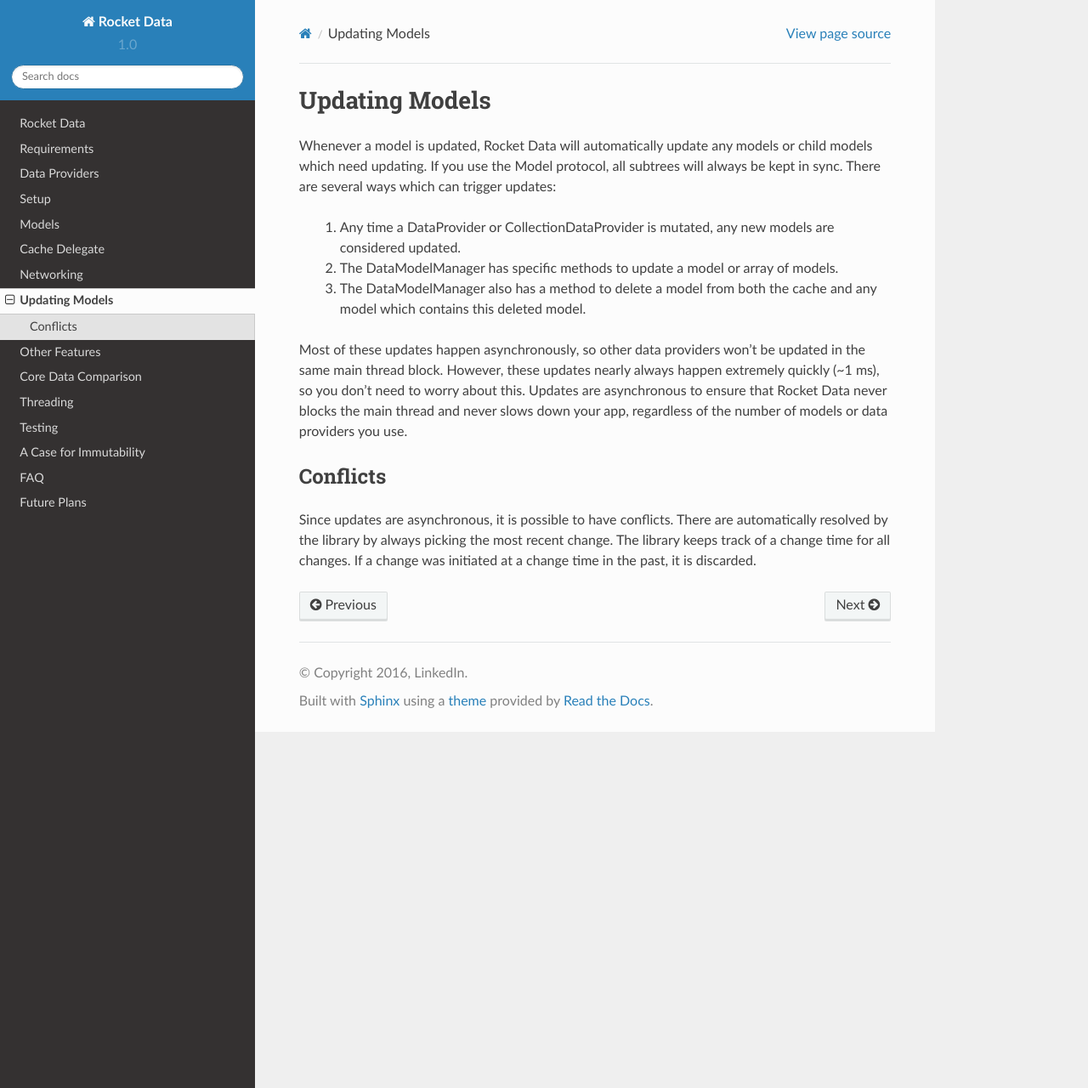
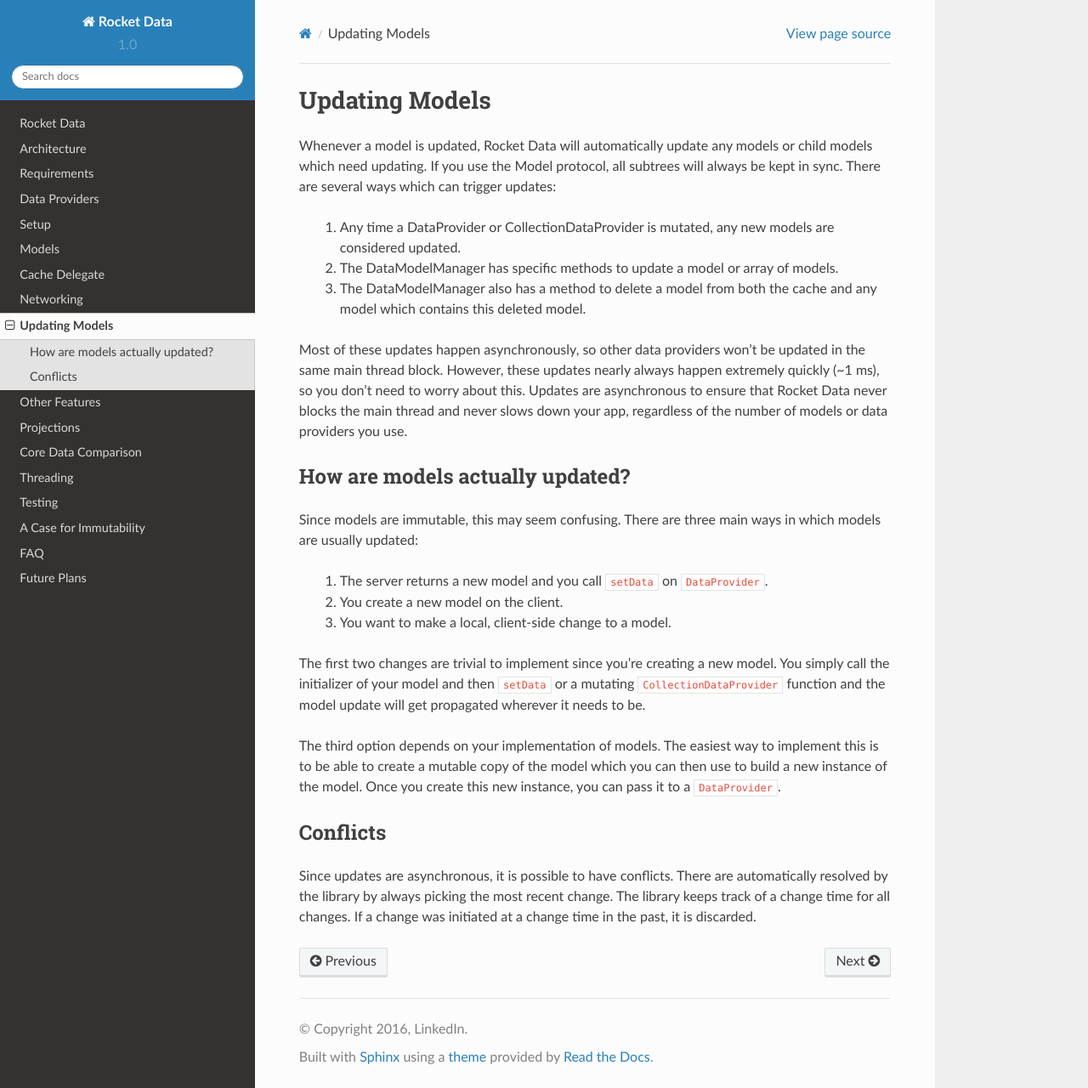
Before and after one commit to plivesey/RocketData, a Sphinx documentation site: the page built from docs/pages/080_updatingModels.rst, in a window 1280 px wide and 1280 px high. Shown: the whole window at 85% size. Built offline with Sphinx 7.4.7 and the Read the Docs theme 2.0.0, drawn with Linux system fonts in a browser that asks for light colours.

Commit message:
Adding docs for: (#23)
- Projections
- Architecture overview
- Linking Realm talk
- More info on how to update models

```diff
--- a/docs/index.rst
+++ b/docs/index.rst
@@ -25,6 +25,13 @@ The library is optimized for applications that fetch data from an external sourc
 
 With Rocket Data, you can choose your own caching solution. We recommend a fast key-value store, but you can use any solution that you can imagine. This also makes it easy to add LRU eviction.
 
+Talk on Rocket Data
+-------------------
+
+This talk gives an overview of Rocket Data and some details on how it works.
+
+https://realm.io/news/slug-peter-livesey-managing-consistency-immutable-models/
+
 Consistency Manager
 -------------------
 
--- /dev/null
+++ b/docs/pages/015_architecture.rst
@@ -0,0 +1,16 @@
+Architecture
+============
+
+This diagram shows a high level of Rocket Data.
+
+.. image:: ../images/architecture.png
+
+	1. View Controller. Application code which mainly talks to ``DataProviders``.
+	2. ``DataProvider<T>``. The main API which view controllers interact with. See :doc:`030_dataProviders`
+	3. ``ConsistencyManager``. The consistency engine which drives Rocket Data. See https://linkedin.github.io/ConsistencyManager-iOS/.
+	4. Rocket Data Model Manager. A light-weight class which coordinates between ``DataProviders`` and the cache.
+	5. Cache. The cache implemented by the application. See :doc:`060_cacheDelegate`.
+
+For a more detailed walk-through of this diagram, see our Realm talk:
+
+https://realm.io/news/slug-peter-livesey-managing-consistency-immutable-models/
--- a/docs/pages/080_updatingModels.rst
+++ b/docs/pages/080_updatingModels.rst
@@ -9,6 +9,19 @@ Whenever a model is updated, Rocket Data will automatically update any models or
 
 Most of these updates happen asynchronously, so other data providers won't be updated in the same main thread block. However, these updates nearly always happen extremely quickly (~1 ms), so you don't need to worry about this. Updates are asynchronous to ensure that Rocket Data never blocks the main thread and never slows down your app, regardless of the number of models or data providers you use.
 
+How are models actually updated?
+--------------------------------
+
+Since models are immutable, this may seem confusing. There are three main ways in which models are usually updated:
+
+  1. The server returns a new model and you call ``setData`` on ``DataProvider``.
+  2. You create a new model on the client.
+  3. You want to make a local, client-side change to a model.
+
+The first two changes are trivial to implement since you're creating a new model. You simply call the initializer of your model and then ``setData`` or a mutating ``CollectionDataProvider`` function and the model update will get propagated wherever it needs to be.
+
+The third option depends on your implementation of models. The easiest way to implement this is to be able to create a mutable copy of the model which you can then use to build a new instance of the model. Once you create this new instance, you can pass it to a ``DataProvider``.
+
 Conflicts
 ---------
 
--- /dev/null
+++ b/docs/pages/095_projections.rst
@@ -0,0 +1,12 @@
+Projections
+===========
+
+Usually, IDs must be globally unique. However, you can use the same ID for two different classes if you want to use projections. This feature is advanced and not particularly common.
+
+For the full docs on this, please see: https://linkedin.github.io/ConsistencyManager-iOS/pages/055_projections.html.
+
+However, there are a few additional things to note:
+
+	1. This feature only works on ``Model`` objects (not ``SimpleModel``).
+	2. You should implement ``mergeModel(model: Model)`` instead of ``mergeModel(model: ConsistencyManagerModel)``.
+	3. Collections that hold different types are not automatically shared. You should not make two collections of different types share the same collection ID. (However, the models contained by collections can have different classes with the same ID. Only the collection IDs must be unique.)
```
Also changed, not shown: docs/images/architecture.png (added).
